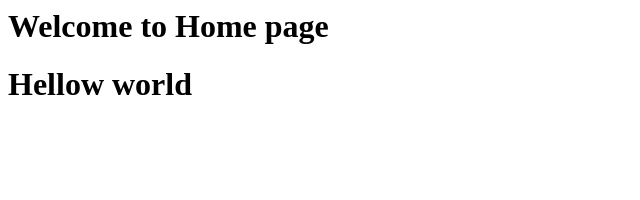
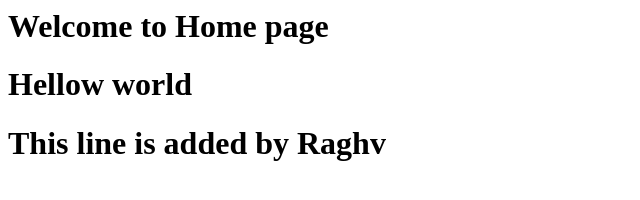
Before and after one commit to raghav-enlume-quantela/rock, a plain HTML site: page index.html in a window 1280 px wide. Shown: the whole page, without its empty margins (0-640 px from the left). Drawn offline with Linux system fonts and the light colour scheme.

Commit message:
added by raghv

```diff
--- a/index.html
+++ b/index.html
@@ -1,2 +1,3 @@
 <h1> Welcome to Home page </h1>
 <h1>    Hellow world </h1>
+<h1> This line is added by Raghv </h1>
```
